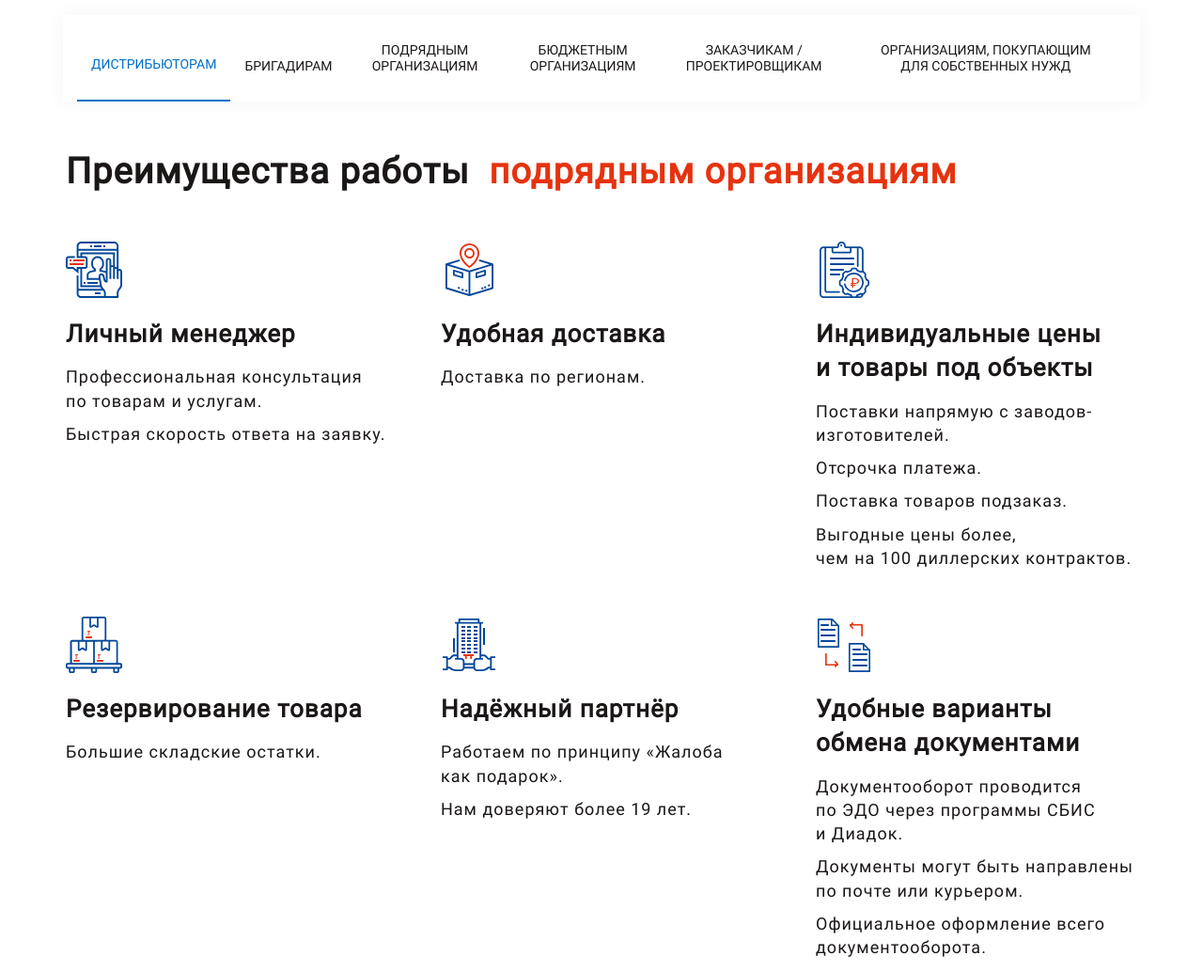
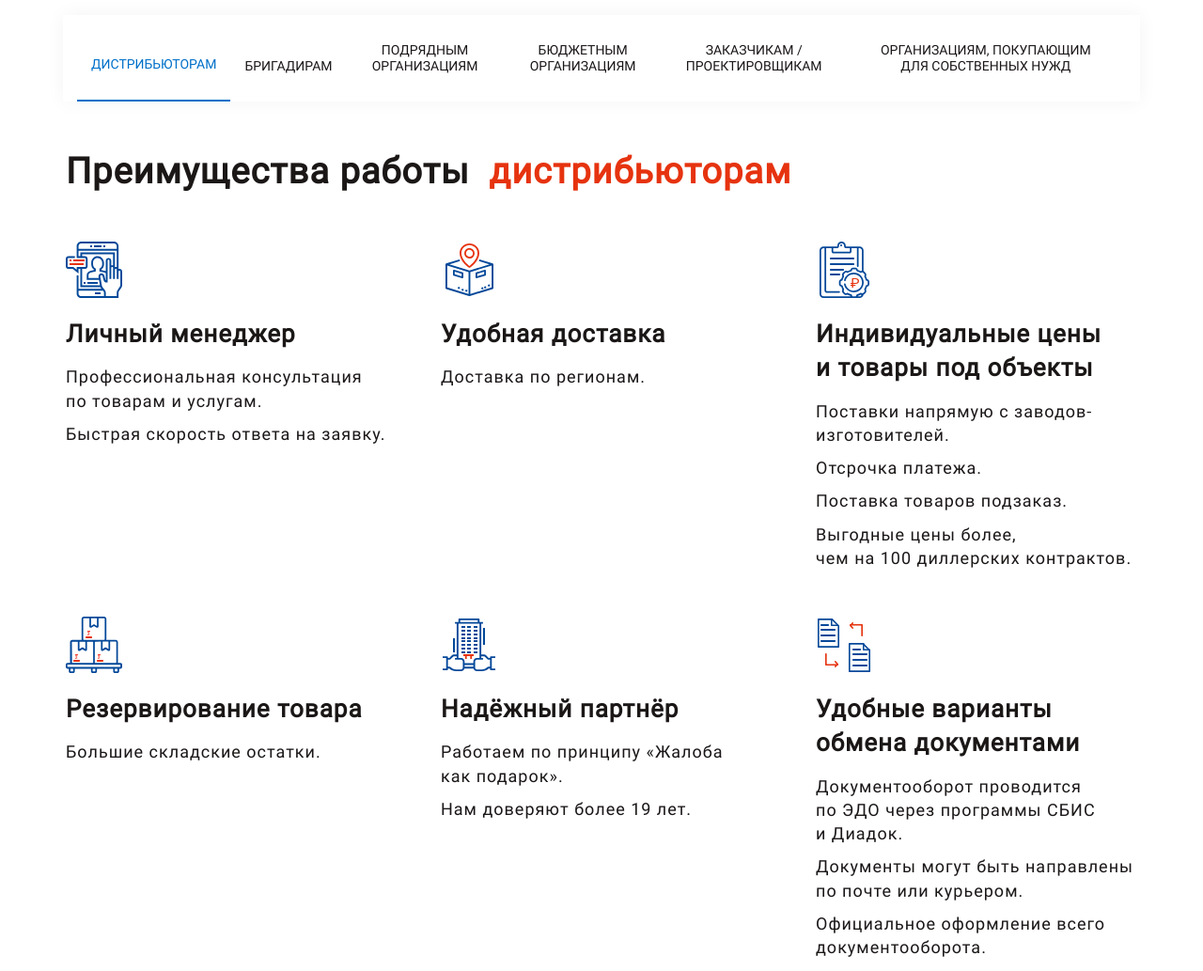
Before and after one commit to diveevavita/Distibutors, a plain HTML site: page index.html in a window 1280 px wide. Shown: the top 1033 px of the page at 94% size. Drawn offline with Linux system fonts and the light colour scheme.

Commit message:
Update index.html

```diff
--- a/index.html
+++ b/index.html
@@ -45,7 +45,7 @@
         </div>
         <section class="container_advantages-main">
           <h1 class="container_advantages-title">
-            Преимущества работы &nbsp <span class="text_ex">подрядным организациям</span>
+            Преимущества работы &nbsp <span class="text_ex">дистрибьюторам</span>
           </h1>
           <div class="container_advantages-block">
             <article class="container_advantages-category">
```
